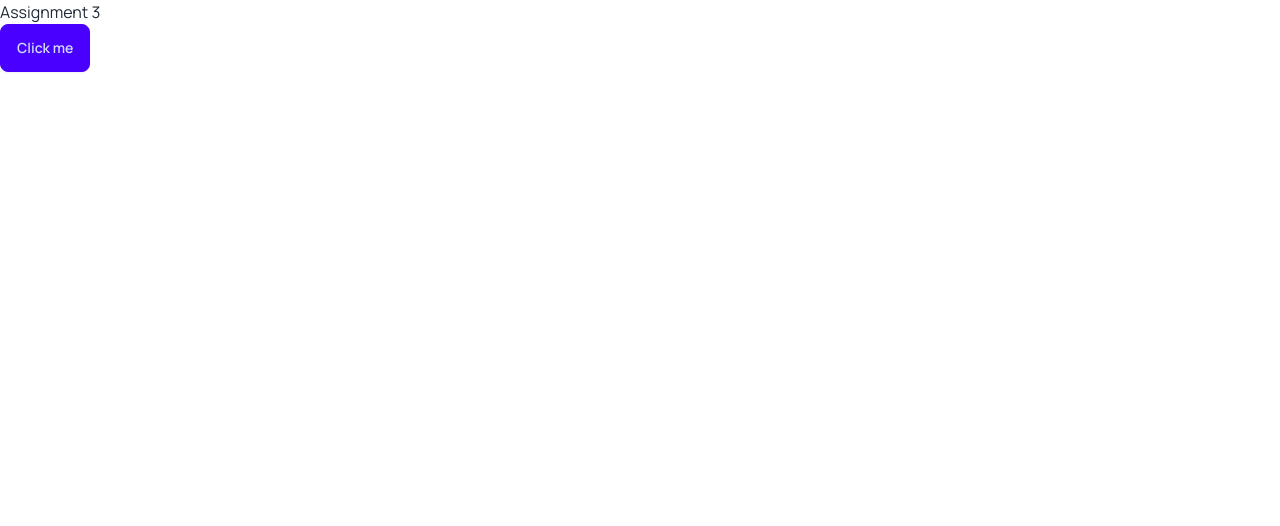
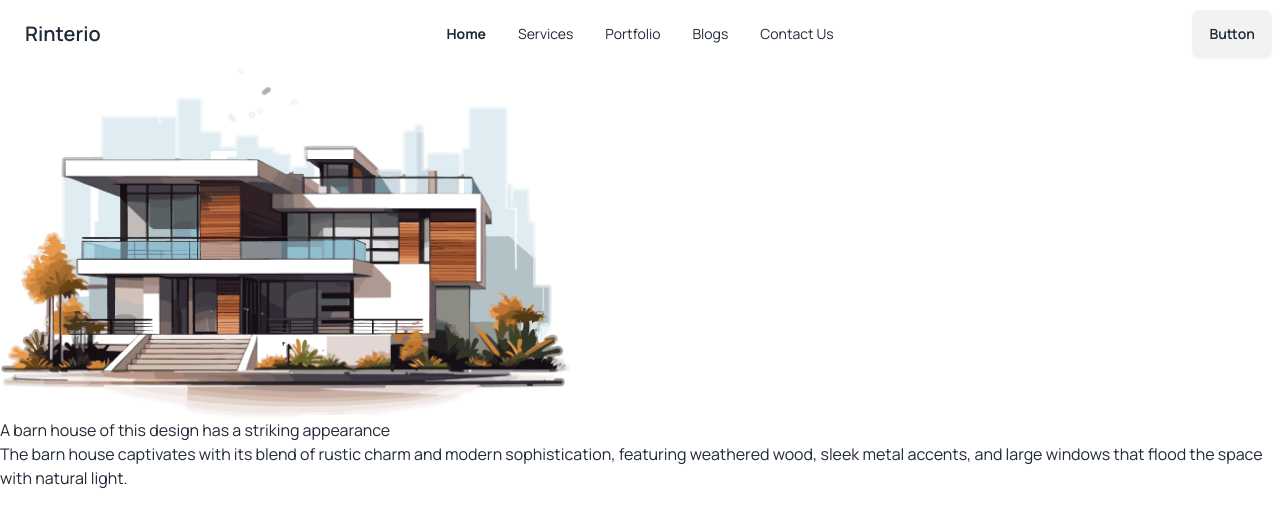
Before and after one commit to ayan630/Assignment-3-Abidur-PH-Rinterio, a plain HTML site: page index.html in a window 1280 px wide. Drawn offline with nearby package versions, Linux system fonts and the light colour scheme.

Commit message:
added fontawesome CDN

```diff
--- a/index.html
+++ b/index.html
@@ -4,16 +4,20 @@
 <head>
     <meta charset="UTF-8">
     <meta name="viewport" content="width=device-width, initial-scale=1.0">
-    <title>Rinterio</title>
+    <title>Assignment 3</title>
     <!-- Google font CDN -->
     <link rel="preconnect" href="https://fonts.googleapis.com">
     <link rel="preconnect" href="https://fonts.gstatic.com" crossorigin>
     <link href="https://fonts.googleapis.com/css2?family=Manrope:wght@200..800&display=swap" rel="stylesheet">
-    <!-- DaisyUi CDN + Tailwindcss CDN -->
+    <!-- DaisyUi CDN -->
     <link href="https://cdn.jsdelivr.net/npm/daisyui@4.12.10/dist/full.min.css" rel="stylesheet" type="text/css" />
+    <!-- Tailwindcss CDN -->
     <script src="https://cdn.tailwindcss.com"></script>
+    <!-- Font awesome CDN -->
+    <script src="https://kit.fontawesome.com/bae129c9bb.js" crossorigin="anonymous"></script>
+
     <style>
-        .font-manrope{
+        .font-manrope {
             font-family: "Manrope", sans-serif;
         }
     </style>
@@ -21,8 +25,50 @@
 
 <body class="font-manrope">
     <header>
-        <h1>Assignment 3</h1>
-        <button class="btn btn-primary">Click me</button>
+        <nav>
+            <div class="navbar bg-base-100">
+                <div class="navbar-start">
+                    <!-- <div class="dropdown">
+                        <div tabindex="0" role="button" class="btn btn-ghost lg:hidden">
+                            <svg xmlns="http://www.w3.org/2000/svg" class="h-5 w-5" fill="none" viewBox="0 0 24 24"
+                                stroke="currentColor">
+                                <path stroke-linecap="round" stroke-linejoin="round" stroke-width="2"
+                                    d="M4 6h16M4 12h8m-8 6h16" />
+                            </svg>
+                        </div>
+                        <ul tabindex="0"
+                            class="menu menu-sm dropdown-content bg-base-100 rounded-box z-[1] mt-3 w-52 p-2 shadow">
+                            <li><a>Home</a></li>
+                            <li><a>Services</a></li>
+                            <li><a>Portfolio</a></li>
+                            <li><a>Blogs</a></li>
+                            <li><a>Contact Us</a></li>
+                        </ul>
+                    </div> -->
+                    <a class="btn btn-ghost text-xl">Rinterio</a>
+                </div>
+                <div class="navbar-center hidden lg:flex">
+                    <ul class="menu menu-horizontal px-1">
+                        <li><a class="font-bold">Home</a></li>
+                        <li><a>Services</a></li>
+                        <li><a>Portfolio</a></li>
+                        <li><a>Blogs</a></li>
+                        <li><a>Contact Us</a></li>
+                    </ul>
+                </div>
+                <div class="navbar-end">
+                    <a class="btn">Button</a>
+                </div>
+            </div>
+        </nav>
+
+        <!-- Banner Section -->
+        <div>
+            <img src="assets/banner.png" alt="A Duplex House">
+            <h1>A barn house of this design has a striking appearance</h1>
+            <p>The barn house captivates with its blend of rustic charm and modern sophistication, featuring weathered
+                wood, sleek metal accents, and large windows that flood the space with natural light.</p>
+        </div>
     </header>
 
 
```
